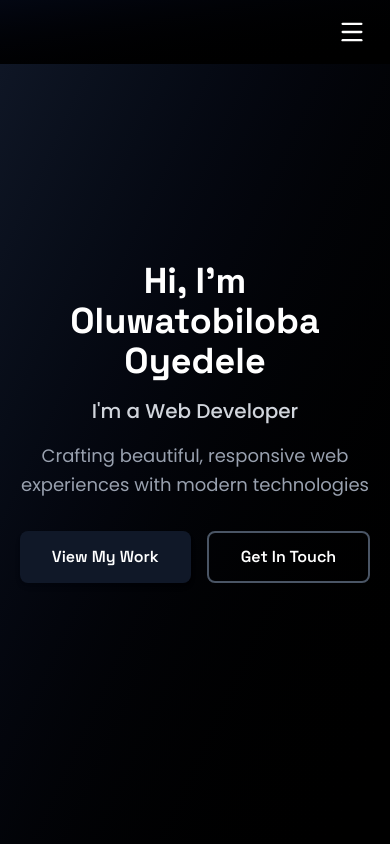
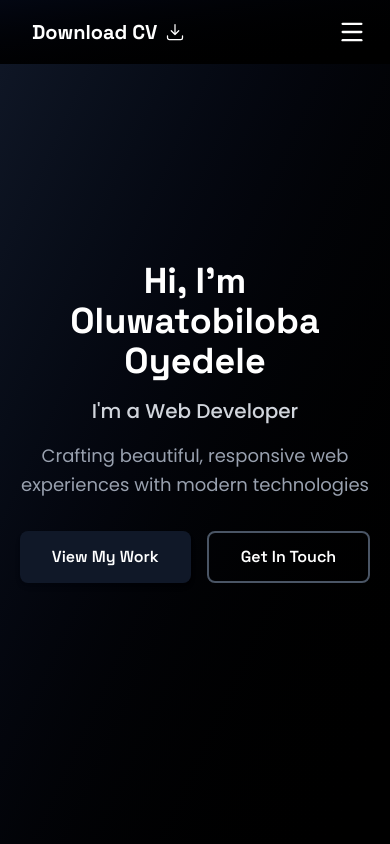
Before and after one commit to Tobi-Oyedele/Tobi-Oyedele-Portfolio, a React (Vite) app: page / in a window 390 px wide. Shown: the top 844 px of the page. Built offline with nearby package versions, Linux system fonts and the light colour scheme.

Commit message:
feat: uncomment CV download link in desktop and mobile navigation components

```diff
--- a/src/components/Navbar/DesktopNav.jsx
+++ b/src/components/Navbar/DesktopNav.jsx
@@ -7,7 +7,7 @@ const DesktopNav = ({ activeSection, scrollToSection }) => {
     <nav className="bg-linear-to-br from-gray-950 to-black">
       <div className="flex items-center justify-between px-4 h-16">
         <div className="font-bold text-white">
-          {/* <a
+          <a
             href="/Oluwatobiloba_Oyedele_CV.pdf"
             download
             className="px-4 py-2 flex items-center gap-2"
@@ -27,7 +27,7 @@ const DesktopNav = ({ activeSection, scrollToSection }) => {
                 d="M3 16.5v2.25A2.25 2.25 0 005.25 21h13.5A2.25 2.25 0 0021 18.75V16.5M7.5 10.5l4.5 4.5m0 0l4.5-4.5m-4.5 4.5V3"
               />
             </svg>
-          </a> */}
+          </a>
         </div>
         <div className="space-x-8">
           {links.map((item) => (
--- a/src/components/Navbar/MobileNav.jsx
+++ b/src/components/Navbar/MobileNav.jsx
@@ -14,7 +14,7 @@ const MobileNav = ({
       <div className="max-w-7xl mx-auto px-4">
         <div className="flex items-center justify-between h-16">
           <div className="text-xl font-bold text-white">
-            {/* <a
+            <a
               href="/Oluwatobiloba_Oyedele_CV.pdf"
               download
               className="px-4 py-2 flex items-center gap-2"
@@ -34,7 +34,7 @@ const MobileNav = ({
                   d="M3 16.5v2.25A2.25 2.25 0 005.25 21h13.5A2.25 2.25 0 0021 18.75V16.5M7.5 10.5l4.5 4.5m0 0l4.5-4.5m-4.5 4.5V3"
                 />
               </svg>
-            </a> */}
+            </a>
           </div>
 
           <button
```
Also changed, not shown: 1 other file (tests, documents, lock files or other folders).
